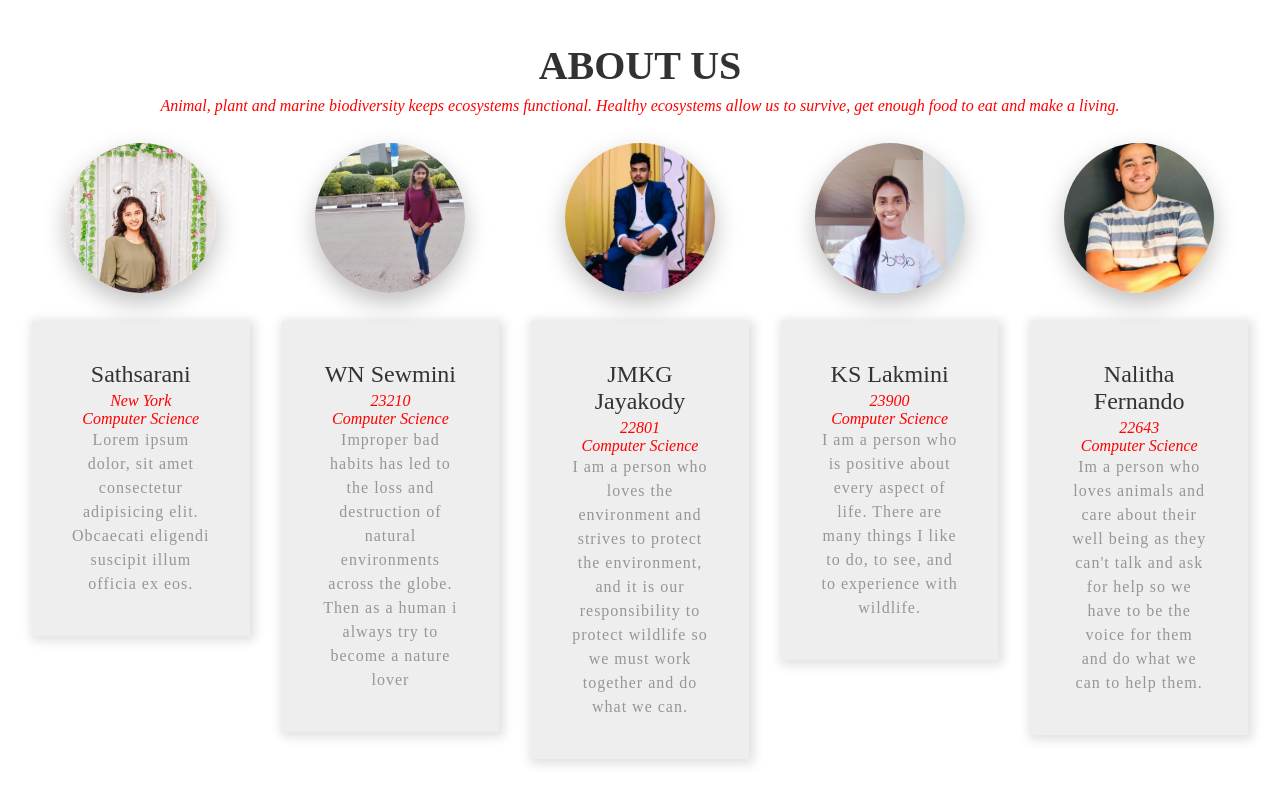
After one commit to sathsaranigithub/new_project, a PHP site: page /aboutus.html in a window 1280 px wide. The commit adds this page. Run offline with PHP 8.4, Linux system fonts and the light colour scheme; some libraries are stand-ins or nearby versions.

Commit message:
add about us

```diff
--- /dev/null
+++ b/aboutus.css
@@ -0,0 +1,83 @@
+* {
+  box-sizing: border-box;
+  margin: 0;
+  padding: 0;
+}
+body {
+  display: flex;
+  height: 100vh;
+}
+
+.rev-section {
+  margin: auto;
+  padding: 0 1rem;
+  max-width: 1300px;
+  text-align: center;
+}
+
+.title {
+  font-size: 2.5rem;
+  text-transform: uppercase;
+  color: rgb(50, 50, 50);
+  margin-bottom: 0.5rem;
+}
+.note {
+  font-size: 2rem auto;
+  color: rgb(150, 150, 150);
+  font-style: italic;
+  color: red;
+}
+
+.reviews {
+  margin: 2 auto;
+  display: flex;
+  flex-wrap: wrap;
+}
+.review {
+  margin: 0 1rem;
+  min-width: 200px;
+  flex: 1;
+}
+
+.head-review {
+  margin: 1.75rem auto;
+  width: 150px;
+  height: 150px;
+}
+img {
+  width: 100%;
+  height: 100%;
+  object-fit: cover;
+  border-radius: 50%;
+  box-shadow: 0 10px 25px rgba(0, 0, 0, 0.25);
+}
+
+.body-review {
+  background-color: rgb(238, 238, 238);
+  padding: 2.5rem;
+  box-shadow: 2px 2px 10px 3px rgb(225, 225, 225);
+}
+.name-review {
+  font-size: 1.5rem;
+  color: rgb(50, 50, 50);
+  margin-bottom: 0.25rem;
+}
+.place-review {
+  color: red;
+  font-style: italic;
+}
+.rating {
+  color: rgb(253, 180, 42);
+  margin: 1rem 0;
+}
+.desc-review {
+  line-height: 1.5rem;
+  letter-spacing: 1px;
+  color: rgb(150, 150, 150);
+}
+
+@media (max-width: 678px) {
+  .review {
+    margin-top: 1.5rem;
+  }
+}
--- /dev/null
+++ b/aboutus.html
@@ -0,0 +1,83 @@
+<!DOCTYPE html>
+<html lang="en">
+
+<head>
+  <meta charset="utf-8">
+  <meta name="viewport" content="width=device-width, initial-scale=1, shrink-to-fit=no">
+  <meta name="viewport" content="width=device-width, initial-scale=1, shrink-to-fit=no">
+  <meta http-equiv="x-ua-compatible" content="ie=edge">
+  <title>About us</title>
+  <link rel='stylesheet' type='text/css' media='screen' href='./aboutus.css'>
+  <script src="https://kit.fontawesome.com/44f557ccce.js"></script>
+
+</head>
+<body>
+
+<div class="rev-section">
+
+<h2 class="title">About Us</h2>
+<p class="note">Animal, plant and marine biodiversity keeps ecosystems functional. Healthy ecosystems allow us to survive, get enough food to eat and make a living.</p>
+
+<div class="reviews">
+
+<div class="review">
+   <div class="head-review">
+      <img src="./img/sathsarani.jpeg" width="250px">
+   </div>
+   <div class="body-review">
+      <div class="name-review">Sathsarani</div>
+      <div class="place-review">New York</div>
+      <div class="place-review">Computer Science</div>
+      <div class="desc-review">Lorem ipsum dolor, sit amet consectetur adipisicing elit. Obcaecati eligendi suscipit illum officia ex eos.</div>
+   </div>
+</div>
+<div class="review">
+   <div class="head-review">
+      <img src="./img/navodya.jpeg" width="250px">
+   </div>
+   <div class="body-review">
+      <div class="name-review">WN Sewmini</div>
+      <div class="place-review">23210</div>
+      <div class="place-review">Computer Science</div>
+      <div class="desc-review">Improper bad habits  has led to the loss and destruction of  natural environments across the globe. Then as a human i always try to become a nature lover</div>
+   </div>
+</div>
+<div class="review">
+   <div class="head-review">
+      <img src="./img/kaveesha.jpeg" width="250px">
+   </div>
+   <div class="body-review">
+      <div class="name-review">JMKG Jayakody</div>
+      <div class="place-review">22801</div>
+      <div class="place-review">Computer Science</div>
+      <div class="desc-review">I am a person who loves the environment and strives to protect the environment, and it is our responsibility to protect wildlife so we must work together and do what we can.</div>
+   </div>
+</div>
+<div class="review">
+    <div class="head-review">
+       <img src="./img/sachintha.jpeg" width="250px">
+    </div>
+    <div class="body-review">
+       <div class="name-review">KS Lakmini</div>
+       <div class="place-review">23900</div>
+       <div class="place-review">Computer Science</div>
+       <div class="desc-review">I am a person who is positive about every aspect of life. There are many things I like to do, to see, and to experience with  wildlife.</div>
+    </div>
+ </div>
+<div class="review">
+    <div class="head-review">
+       <img src="./img/nalitha.jpeg" width="250px">
+    </div>
+    <div class="body-review">
+       <div class="name-review">Nalitha Fernando</div>
+       <div class="place-review">22643</div>
+       <div class="place-review">Computer Science</div>
+       <div class="desc-review">Im a person who loves animals and care about their well being as they can't talk and ask for help so we have to be the voice for them and do what we can to help them.</div>
+    </div>
+ </div>
+</div>
+
+</div>
+
+</body>
+</html>
--- a/mainpagemodify.html
+++ b/mainpagemodify.html
@@ -225,7 +225,7 @@ text-align:left;
                         <li><a class="active" href="mainmodify.html">home</a></li>
                         <li><a href="https://ec.europa.eu/international-partnerships/sdg/life-land_en">partnerships</a></li>
                         <li><a href="https://sdg.iisd.org/commentary/guest-articles/where-are-we-in-achieving-sdg-15/">articals</a></li>
-                        <li><a href="https://unric.org/en/sdg-15/">additional info</a></li>
+                        <li><a href="./aboutus.html">About us</a></li>
 
                     </ul>
                 </nav>
```
Also changed, not shown: style.css (+35 -37 lines), img/kaveesha.jpeg (added), img/nalitha.jpeg (added), img/navodya.jpeg (added), img/sachintha.jpeg (added), img/sathsarani.jpeg (added).
